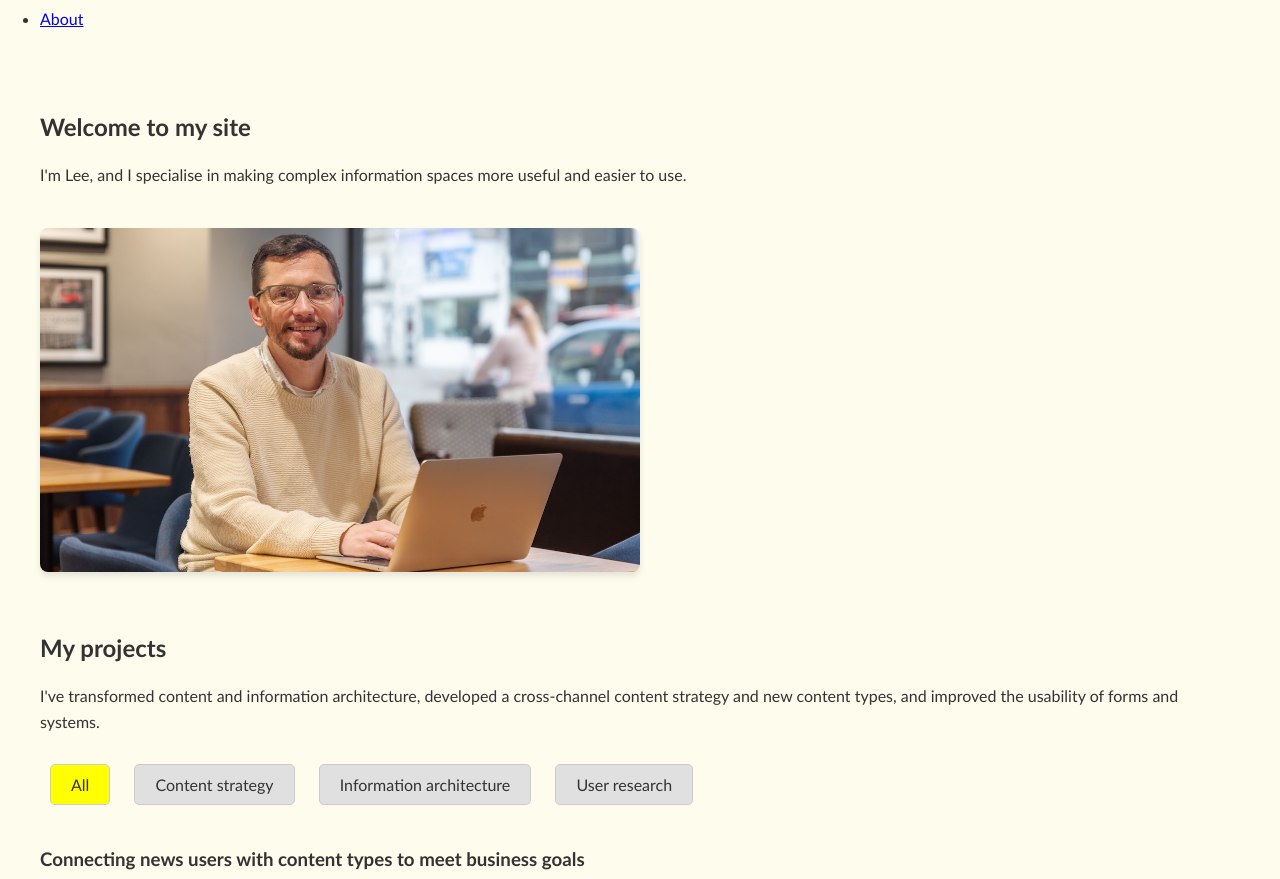
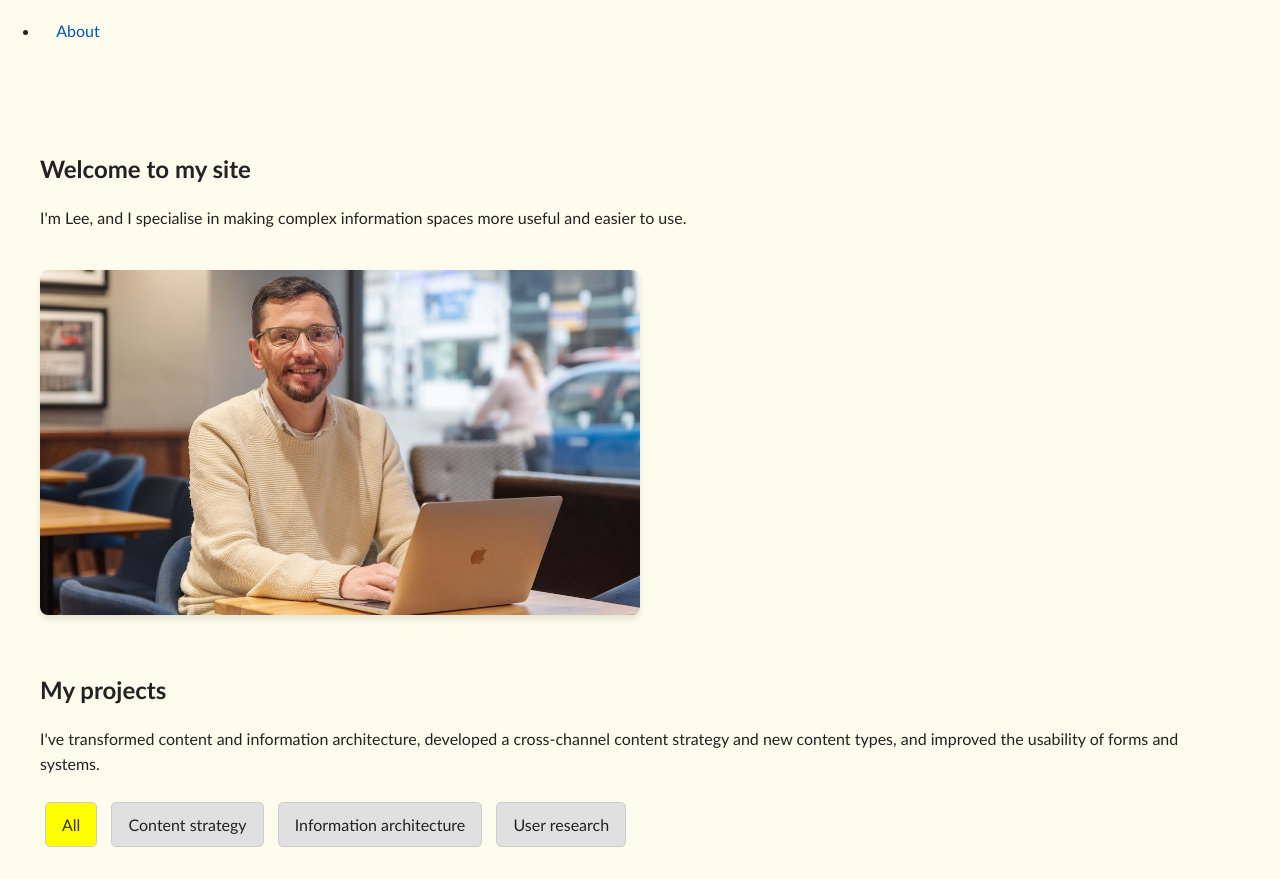
Before and after one commit to Lee-ux-content-designer/my-portfolio, a plain HTML site: page index.html in a window 1280 px wide. Shown: the part 91-970 px from the top of the page. Drawn offline with Linux system fonts and the light colour scheme.

Commit message:
make it easier to read for glare or low vision and links larger for people with motor impairments

```diff
--- a/styles.css
+++ b/styles.css
@@ -2,10 +2,26 @@ body {
     font-family: 'Calibri', sans-serif; /* Ensure Calibri is used */
     font-size: 16px; /* Default font size */
     background-color: #FEFCED; /* Change the background color to light yellow */
-    color: #333; /* Dark text for high contrast */
+    color: #222222; /* Dark grey text for high contrast */
     line-height: 1.6; /* Improved line height for readability */
     margin: 0;
     padding: 0;
+}
+
+/* For specific elements, ensure text is also dark */
+p, h1, h2, h3, a {
+    color: #222222; /* Uniform dark grey text */
+
+}
+
+/* Adjust link styles for better visibility */
+a {
+    color: #0056b3; /* Dark blue for links */
+    text-decoration: none; /* Remove underline for cleaner look */
+}
+
+a:hover, a:focus {
+    color: #003580; /* Slightly darker on hover for emphasis */
 }
 
 /* Main Content Styles */
@@ -44,17 +60,27 @@ h1, h2, h3 {
     margin-bottom: 20px;
 }
 
-.filter-pill {
-    font-family: 'Calibri', sans-serif; /* Ensure Calibri font */
-    font-size: 16px; /* Consistent font size */
-    padding: 10px 20px; /* Increase padding for better size */
-    margin: 10px; /* Add spacing between pills */
-    background-color: #e0e0e0; /* Light grey background for the filter pills */
-    color: #333; /* Dark text color for the filter pills */
+button, .filter-pill {
+    font-family: 'Calibri', sans-serif; /* Ensure consistent font */
+    font-size: 16px; /* Font size */
+    padding: 12px 16px; /* Adjust padding to make the button larger */
+    min-width: 44px; /* Ensure minimum width */
+    min-height: 44px; /* Ensure minimum height */
+    margin: 5px; /* Add spacing between buttons */
+    background-color: #e0e0e0; /* Background color */
+    color: #222222; /* Text color */
     border: 1px solid #ccc; /* Light grey border */
-    border-radius: 5px; /* Rounded corners */
-    cursor: pointer; /* Pointer cursor to indicate clickable */
-    outline: none; /* Remove default outline */
+    border-radius: 5px; /* Rounded corners for better usability */
+    cursor: pointer; /* Pointer cursor to indicate interactivity */
+    text-align: center; /* Center-align text */
+    display: inline-block; /* Ensure it behaves like a button */
+}
+
+button:focus, button:hover, .filter-pill:focus, .filter-pill:hover {
+    background-color: #ffff00; /* Highlight on focus/hover */
+    color: #000000; /* Black text for better contrast */
+    border: 2px solid #222222; /* Highlight border */
+
 }
 
 .filter-pill.active {
@@ -68,6 +94,40 @@ h1, h2, h3 {
     border: 2px solid #333; /* Dark border to indicate focus */
 }
 
+a {
+    display: inline-block; /* Make links behave like buttons */
+    padding: 10px 12px; /* Add padding for touch target size */
+    min-width: 44px; /* Ensure minimum width */
+    min-height: 44px; /* Ensure minimum height */
+    color: #0056b3; /* Link color */
+    text-decoration: none; /* Remove underline for cleaner look */
+}
+
+a:hover, a:focus {
+    background-color: #ffff00; /* Highlight on focus/hover */
+    color: #222222; /* Text color for better visibility */
+    border-radius: 4px; /* Optional rounded corners */
+    outline: none; /* Remove default outline for a cleaner look */
+}
+
+nav ul li a {
+    display: inline-block; /* Ensure clickable area for links */
+    padding: 12px 16px; /* Add padding for touch targets */
+    min-width: 44px; /* Minimum touch target width */
+    min-height: 44px; /* Minimum touch target height */
+    color: #0056b3; /* Text color */
+    background-color: transparent; /* Transparent background */
+    text-decoration: none; /* Remove underline */
+    text-align: center; /* Center-align text */
+}
+
+nav ul li a:hover, nav ul li a:focus {
+    background-color: #ffff00; /* Highlight on focus/hover */
+    color: #222222; /* Text color for visibility */
+    border-radius: 4px; /* Optional rounded corners */
+}
+
+
 /* Footer Styles */
 footer {
     background-color: #333; /* Dark grey background for footer */
```
